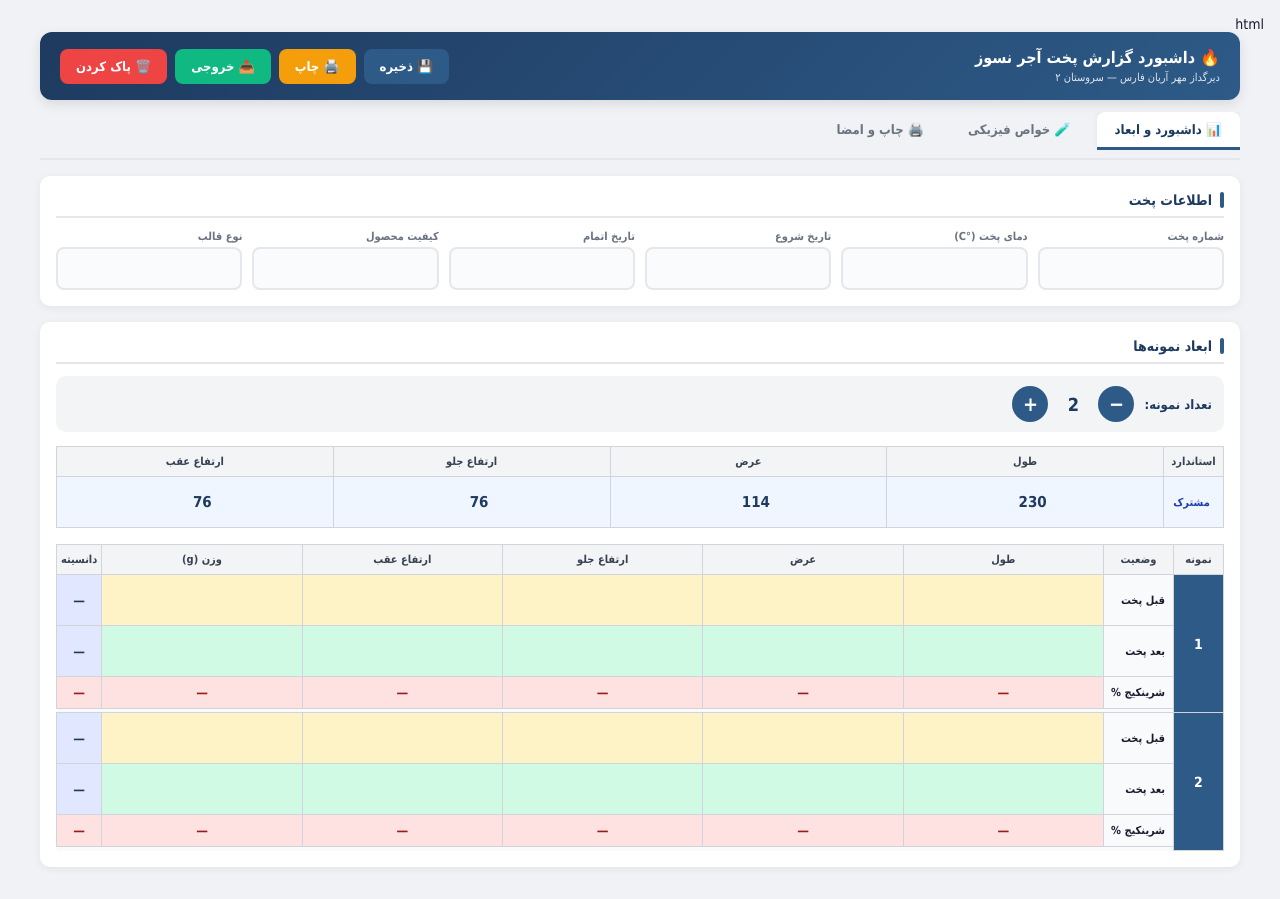
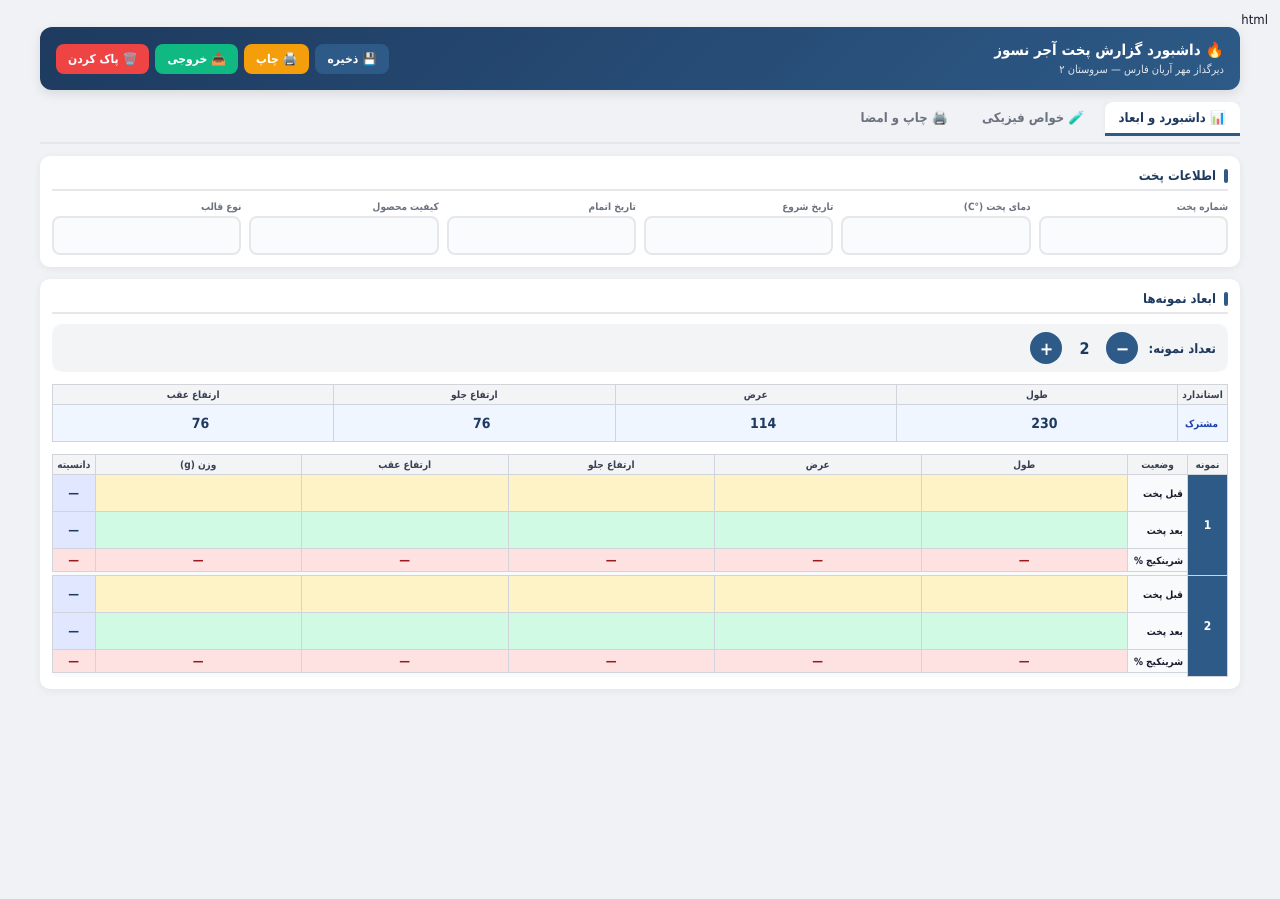
Before and after one commit to aliamini51300-maker/refractory-report, a plain HTML site: page index.html in a window 1280 px wide. After the commit the page ends 800 px from the top, so only its background shows below. Drawn offline with Linux system fonts and the light colour scheme.

Commit message:
Update index.html

```diff
--- a/index.html
+++ b/index.html
@@ -15,16 +15,16 @@ html
     font-family: Tahoma, 'Segoe UI', sans-serif;
     background: #f0f2f5;
     color: #1a1a2e;
-    padding: 16px;
-    font-size: 14px;
-    padding-top: max(16px, env(safe-area-inset-top));
+    padding: 12px;
+    font-size: 13px;
+    padding-top: max(12px, env(safe-area-inset-top));
   }
   .container { max-width: 1200px; margin: 0 auto; }
 
   header {
     background: linear-gradient(135deg, #1e3a5f, #2d5a87);
     color: white;
-    padding: 16px 20px;
+    padding: 14px 16px;
     border-radius: 12px;
     display: flex;
     justify-content: space-between;
@@ -34,17 +34,17 @@ html
     flex-wrap: wrap;
     gap: 10px;
   }
-  header h1 { font-size: 16px; margin-bottom: 4px; }
+  header h1 { font-size: 15px; margin-bottom: 4px; }
   header .company { font-size: 11px; opacity: 0.85; }
-  .toolbar { display: flex; gap: 8px; flex-wrap: wrap; }
+  .toolbar { display: flex; gap: 6px; flex-wrap: wrap; }
 
   button {
     font-family: inherit;
-    padding: 10px 16px;
+    padding: 8px 12px;
     border: none;
     border-radius: 8px;
     cursor: pointer;
-    font-size: 13px;
+    font-size: 12px;
     font-weight: 700;
     transition: all 0.2s;
   }
@@ -55,16 +55,16 @@ html
 
   .tabs {
     display: flex;
-    gap: 8px;
-    margin-bottom: 16px;
+    gap: 6px;
+    margin-bottom: 12px;
     border-bottom: 2px solid #e5e7eb;
-    padding-bottom: 8px;
+    padding-bottom: 6px;
     overflow-x: auto;
   }
   .tab-btn {
     background: transparent;
     color: #6b7280;
-    padding: 10px 18px;
+    padding: 8px 14px;
     border-radius: 8px 8px 0 0;
     font-size: 13px;
     border-bottom: 3px solid transparent;
@@ -83,17 +83,17 @@ html
   .card {
     background: white;
     border-radius: 10px;
-    padding: 16px;
-    margin-bottom: 16px;
+    padding: 12px;
+    margin-bottom: 12px;
     box-shadow: 0 2px 8px rgba(0,0,0,0.06);
-    overflow-x: auto;
+    overflow: visible; /* اسکرول افقی حذف شد تا جدول کامل باشه */
   }
   .card-title {
-    font-size: 14px;
+    font-size: 13px;
     font-weight: 700;
     color: #1e3a5f;
-    margin-bottom: 12px;
-    padding-bottom: 8px;
+    margin-bottom: 10px;
+    padding-bottom: 6px;
     border-bottom: 2px solid #e5e7eb;
     display: flex;
     align-items: center;
@@ -101,26 +101,26 @@ html
   }
   .card-title::before {
     content: '';
-    width: 4px; height: 16px;
+    width: 4px; height: 14px;
     background: #2d5a87;
     border-radius: 2px;
   }
 
   .form-grid {
     display: grid;
-    grid-template-columns: repeat(auto-fit, minmax(150px, 1fr));
-    gap: 10px;
+    grid-template-columns: repeat(auto-fit, minmax(130px, 1fr));
+    gap: 8px;
   }
   .field label {
     display: block;
-    font-size: 11px;
+    font-size: 10px;
     color: #6b7280;
     margin-bottom: 4px;
     font-weight: 700;
   }
   .field input, .field select {
     width: 100%;
-    padding: 10px;
+    padding: 8px;
     border: 2px solid #e5e7eb;
     border-radius: 8px;
     font-family: inherit;
@@ -134,7 +134,7 @@ html
     outline: none;
     border-color: #2d5a87;
     background: white;
-    transform: scale(1.05); /* زوم ملایم */
+    transform: scale(1.05);
     z-index: 10;
     box-shadow: 0 4px 12px rgba(45,90,135,0.15);
   }
@@ -143,19 +143,19 @@ html
     display: flex;
     align-items: center;
     gap: 10px;
-    padding: 10px 12px;
+    padding: 8px 12px;
     background: #f3f4f6;
     border-radius: 10px;
-    margin-bottom: 14px;
+    margin-bottom: 12px;
     font-weight: 700;
     color: #1e3a5f;
     font-size: 13px;
     flex-wrap: wrap;
   }
   .sample-counter button {
-    width: 36px; height: 36px;
+    width: 32px; height: 32px;
     border-radius: 50%;
-    font-size: 20px;
+    font-size: 18px;
     padding: 0;
     display: flex;
     align-items: center;
@@ -164,41 +164,41 @@ html
     color: white;
   }
   .sample-counter button:disabled { background: #cbd5e1; cursor: not-allowed; }
-  .sample-counter .count { font-size: 18px; min-width: 30px; text-align: center; }
+  .sample-counter .count { font-size: 16px; min-width: 24px; text-align: center; }
 
+  /* جدول‌ها: کاملاً ۱۰۰٪ عرض صفحه */
   table {
     width: 100%;
     border-collapse: collapse;
-    font-size: 13px;
-    margin-top: 10px;
-    min-width: 700px; /* اسکرول افقی در موبایل */
+    font-size: 12px;
+    margin-top: 8px;
   }
   th, td {
     border: 1px solid #d1d5db;
-    padding: 8px 4px;
+    padding: 4px 2px;
     text-align: center;
   }
   th {
     background: #f3f4f6;
     font-weight: 700;
     color: #374151;
-    font-size: 11px;
+    font-size: 10px;
   }
   td.row-label {
     background: #f9fafb;
     font-weight: 700;
     text-align: right;
-    padding-right: 8px;
-    font-size: 11px;
+    padding-right: 4px;
+    font-size: 10px;
     white-space: nowrap;
   }
   td.sample-label {
     background: #2d5a87;
     color: white;
     font-weight: 700;
-    width: 45px;
+    width: 30px;
     vertical-align: middle;
-    font-size: 14px;
+    font-size: 12px;
   }
   td.standard { background: #eff6ff; color: #1e40af; font-weight: 700; }
   td.before { background: #fef3c7; }
@@ -209,39 +209,38 @@ html
   /* کادرهای ورودی جدول با انیمیشن زوم */
   table input {
     width: 100%;
-    border: 2px solid transparent; /* شفاف در حالت عادی برای ظاهر تمیز */
+    border: 2px solid transparent;
     background: transparent;
     text-align: center;
     font-family: inherit;
-    font-size: 15px;
-    padding: 6px 2px;
+    font-size: 14px;
+    padding: 4px 0;
     font-weight: 700;
     color: #1e3a5f;
-    border-radius: 6px;
-    min-width: 60px;
+    border-radius: 4px;
+    min-width: 40px; /* کوچک‌تر شد تا همه در صفحه جا بشن */
     transition: all 0.2s cubic-bezier(0.4, 0, 0.2, 1);
   }
 
-  /* حالت فوکوس: زوم کردن و پررنگ کردن کادر */
   table input:focus {
     outline: none;
     border-color: #2d5a87;
     background: white;
-    transform: scale(1.15); /* بزرگ‌نمایی ملایم */
+    transform: scale(1.25); /* زوم واضح‌تر */
     z-index: 20;
-    box-shadow: 0 4px 15px rgba(45,90,135,0.25);
+    box-shadow: 0 4px 15px rgba(45,90,135,0.3);
     position: relative;
   }
 
-  .phys-section { margin-top: 16px; padding-top: 16px; border-top: 1.5px dashed #cbd5e1; }
+  .phys-section { margin-top: 12px; padding-top: 12px; border-top: 1.5px dashed #cbd5e1; }
   .phys-section:first-child { border-top: none; padding-top: 0; margin-top: 0; }
   .phys-title {
-    font-size: 12px;
+    font-size: 11px;
     font-weight: 700;
     color: #2d5a87;
-    margin-bottom: 8px;
+    margin-bottom: 6px;
     background: #eff6ff;
-    padding: 6px 10px;
+    padding: 4px 8px;
     border-radius: 6px;
     display: inline-block;
   }
@@ -249,30 +248,30 @@ html
   .signature-section {
     display: grid;
     grid-template-columns: 1fr 1fr;
-    gap: 16px;
-    margin-top: 16px;
+    gap: 12px;
+    margin-top: 12px;
   }
   .signature-box {
     border: 2px dashed #cbd5e1;
-    border-radius: 10px;
-    padding: 12px;
+    border-radius: 8px;
+    padding: 10px;
     text-align: center;
   }
   .signature-box label {
     display: block;
-    font-size: 11px;
+    font-size: 10px;
     color: #6b7280;
-    margin-bottom: 6px;
+    margin-bottom: 4px;
     font-weight: 700;
   }
   .signature-box input {
     width: 100%;
     border: none;
     border-bottom: 2px solid #2d5a87;
-    padding: 8px;
+    padding: 6px;
     text-align: center;
     font-family: inherit;
-    font-size: 15px;
+    font-size: 14px;
     background: transparent;
     font-weight: 600;
     transition: all 0.2s;
@@ -285,12 +284,12 @@ html
 
   textarea {
     width: 100%;
-    padding: 10px;
+    padding: 8px;
     border: 2px solid #e5e7eb;
     border-radius: 8px;
     font-family: inherit;
-    font-size: 15px;
-    min-height: 70px;
+    font-size: 14px;
+    min-height: 60px;
     resize: vertical;
     background: #fafbfc;
     transition: all 0.2s;
@@ -381,10 +380,10 @@ html
         <button onclick="changeSamples(1)" id="btnPlus">+</button>
       </div>
 
-      <table style="margin-bottom:16px;">
+      <table style="margin-bottom:12px;">
         <thead>
           <tr>
-            <th style="width:60px;">استاندارد</th>
+            <th style="width:50px;">استاندارد</th>
             <th>طول</th><th>عرض</th><th>ارتفاع جلو</th><th>ارتفاع عقب</th>
           </tr>
         </thead>
@@ -413,7 +412,7 @@ html
   <div id="tab-print" class="tab-content">
     <div class="card">
       <div class="card-title">توضیحات و امضاها</div>
-      <div class="field" style="margin-bottom:16px">
+      <div class="field" style="margin-bottom:12px">
         <label>توضیحات</label>
         <textarea id="notes" placeholder="آجر تولید شده با ضایعات دریچه کشویی پخت شده در کوره دوار ..."></textarea>
       </div>
@@ -468,7 +467,7 @@ function renderSamples() {
   collectValues();
   const container = document.getElementById('samplesContainer');
   let html = '<table><thead><tr>' +
-    '<th style="width:50px;">نمونه</th><th style="width:70px;">وضعیت</th>' +
+    '<th style="width:40px;">نمونه</th><th style="width:60px;">وضعیت</th>' +
     '<th>طول</th><th>عرض</th><th>ارتفاع جلو</th><th>ارتفاع عقب</th><th>وزن (g)</th><th>دانسیته</th>' +
     '</tr></thead><tbody>';
 
@@ -585,7 +584,7 @@ function changeSamples(delta) {
   renderPhys();
 }
 
-const STORAGE_KEY = 'refractory_v7';
+const STORAGE_KEY = 'refractory_v9';
 
 function collectAll() {
   const data = { sampleCount };
```
